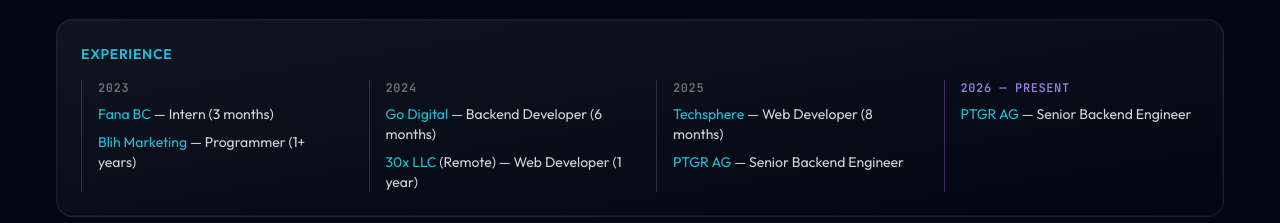
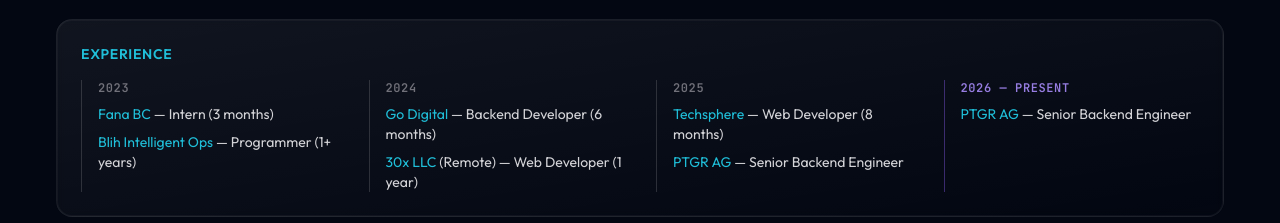
Before and after one commit to Million-art/portifolio-2, a Next.js app: page / in a window 1280 px wide. Shown: the part 1544-1767 px from the top of the page. Built offline with nearby package versions, Linux system fonts and the light colour scheme.

Commit message:
update name

```diff
--- a/components/About.tsx
+++ b/components/About.tsx
@@ -115,7 +115,7 @@
                 </li>
                 <li>
                   <Link className="text-cyan-400/90 hover:underline" href="https://www.blihmarketing.com">
-                    Blih Marketing
+                    Blih Intelligent Ops
                   </Link>{" "}
                   — Programmer (1+ years)
                 </li>
@@ -133,7 +133,7 @@
                   — Backend Developer (6 months)
                 </li>
                 <li>
-                  <Link className="text-cyan-400/90 hover:underline" href="https://www.blihmarketing.com">
+                  <Link className="text-cyan-400/90 hover:underline" href="https://blihops.com">
                     30x LLC
                   </Link>{" "}
                   (Remote) — Web Developer (1 year)
```
